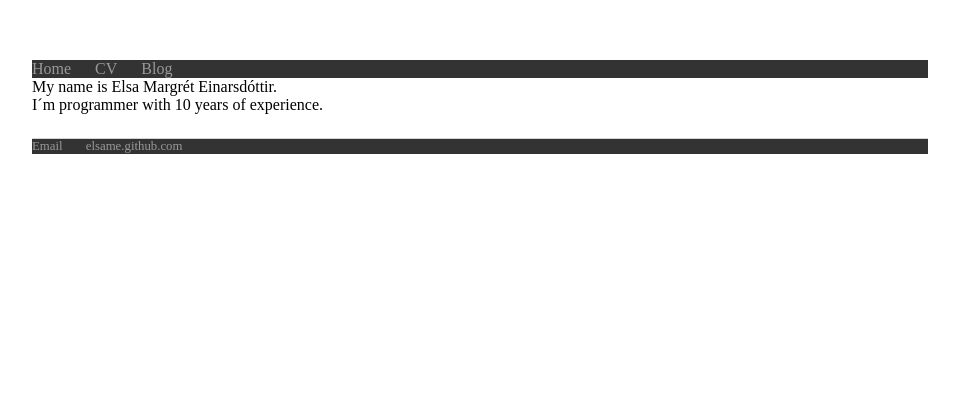
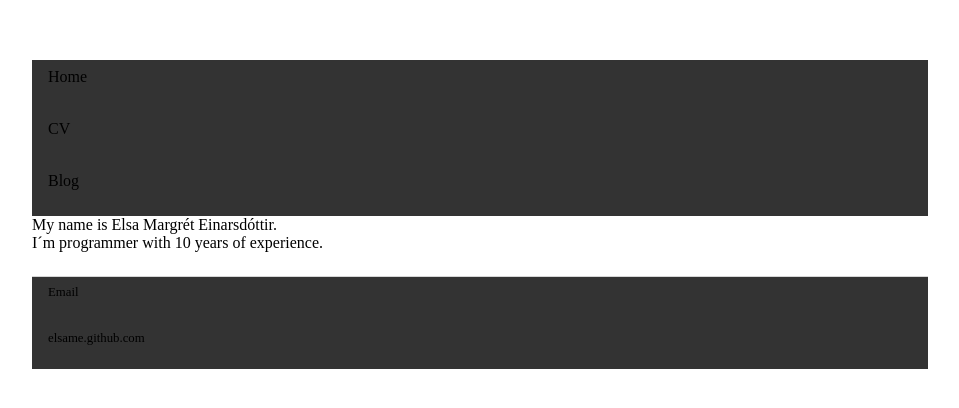
Before and after one commit to elsame/elsame.github.io, a Jekyll site: the page built from index.html, in a window 1280 px wide. Shown: the top 408 px of the page, without its empty margins (160-1119 px from the left). Built offline with Jekyll 4.4.1, drawn with Linux system fonts in a browser that asks for light colours.

Commit message:
Update main.css

```diff
--- a/css/main.css
+++ b/css/main.css
@@ -14,8 +14,10 @@ nav ul li, footer ul li {
     margin-right: 20px;
 }
 a {
-    text-decoration: none;
-    color: #999;
+  display: block;
+  color: #000;
+  padding: 8px 16px;
+  text-decoration: none;
 }
 a:hover {
   background-color: #555;
```
